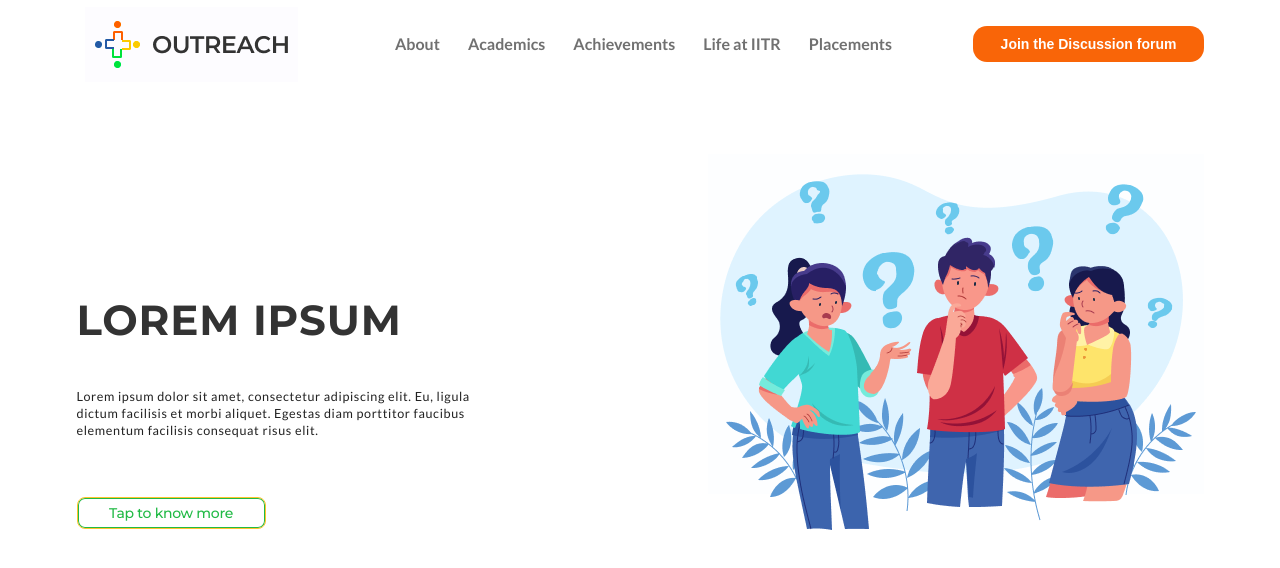
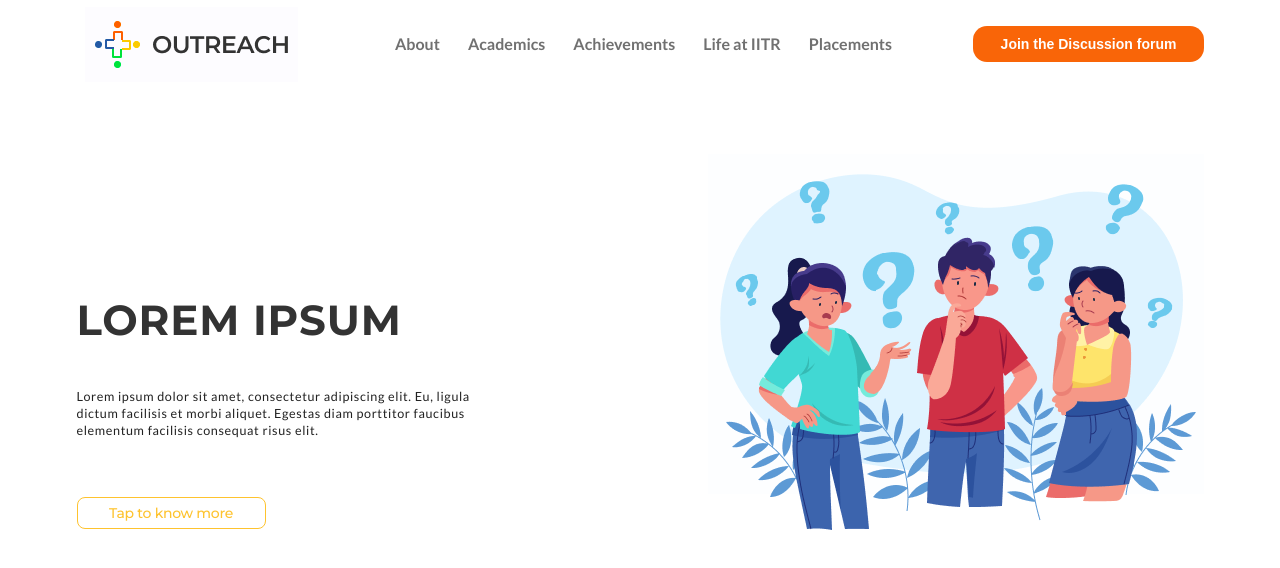
Before and after one commit to Outreach-IITR/Outreach_Website_Frontend, a React (Create React App) app: page / in a window 1280 px wide. Shown: the top 568 px of the page. Built offline with nearby package versions, Linux system fonts and the light colour scheme.

Commit message:
know more button fixed

```diff
--- a/src/Components/Homepage/Homepage.css
+++ b/src/Components/Homepage/Homepage.css
@@ -41,10 +41,15 @@ color: #333333;
     font-weight: 500;
     font-size: 1rem;
     line-height: 1rem;
-    padding-top: 0.55rem;
+    padding-top: 0.1rem;
+    background-color: white;
     /* identical to box height */
 
     letter-spacing: -0.02em;
 
     color: #FEC32E;
 }
+#FirstSectionContent button:hover{
+    background-color: #FEC32E;
+    color: white;
+}
--- a/src/Components/Homepage/Homepage.js
+++ b/src/Components/Homepage/Homepage.js
@@ -14,7 +14,7 @@ class Homepage extends React.Component {
                         <p>
                             Lorem ipsum dolor sit amet, consectetur adipiscing elit. Eu, ligula dictum facilisis et morbi aliquet. Egestas diam porttitor faucibus elementum facilisis consequat risus elit.
                         </p>
-                        <button className="ui positive basic button">
+                        <button >
                             Tap to know more
                         </button>
                     </div>
```
